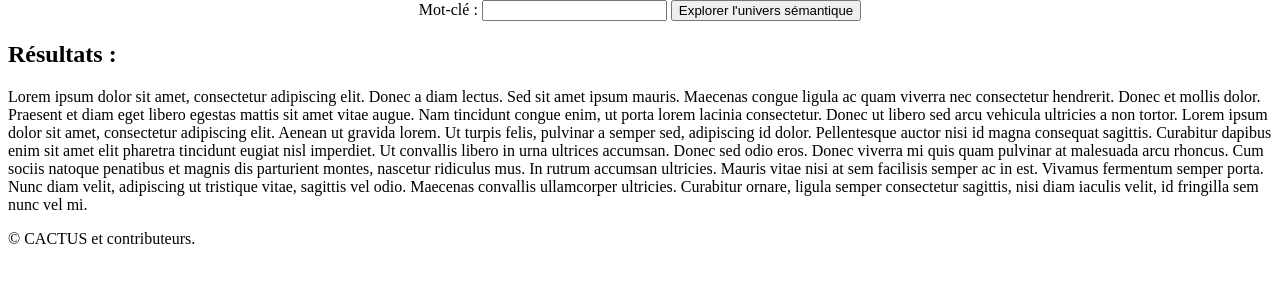
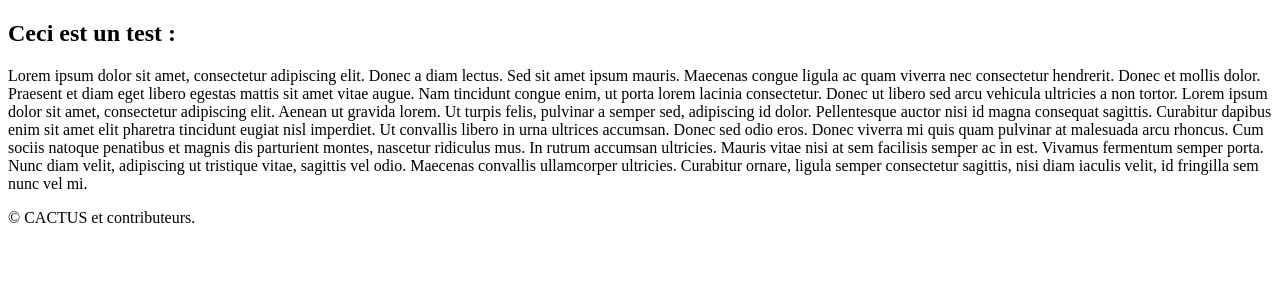
Before and after one commit to HeptanomeDeLExtreme/TP-WebSem, a Django app: page /cactus_search/home/ in a window 1280 px wide. Shown: the part 245-545 px from the top of the page. Run offline with Django 3.2, Linux system fonts and the light colour scheme.

Commit message:
Maj gitignore et templates

```diff
--- a/cactus/templates/cactus_search/home.html
+++ b/cactus/templates/cactus_search/home.html
@@ -1,17 +1,12 @@
 {% extends "cactus_search/base.html" %}
 
-{% block title %}CACTUS Recherche{% endblock %}
+{% block title %}CACTUS Test{% endblock %}
 
 {% block search_field %}
-<form action="search">
-Mot-clé :
-<input type="text" name="q" value="">
-<input type="submit" value="Explorer l'univers sémantique">
-</form>
 {% endblock %}
 
 {% block content %}
-<h2>Résultats :</h2>
+<h2>Ceci est un test :</h2>
 <p>
 	Lorem ipsum dolor sit amet, consectetur adipiscing elit.
 	Donec a diam lectus. Sed sit amet ipsum mauris.
--- a/cactus/templates/cactus_search/search.html
+++ b/cactus/templates/cactus_search/search.html
@@ -12,6 +12,6 @@
 {% block content %}
 <h2>Résultats :</h2>
 <p>Cherchez un mot-clé pour tester</p>
-<p>{% if envoi %}Votre requête a bien été envoyée !{% endif %}
-Mot-clé recherché : {{ keyword }}</p>
+<p>{% if envoi %}Votre requête a bien été envoyée !
+Mot-clé recherché : {{ keyword }}{% endif %}</p>
 {% endblock %}
```
